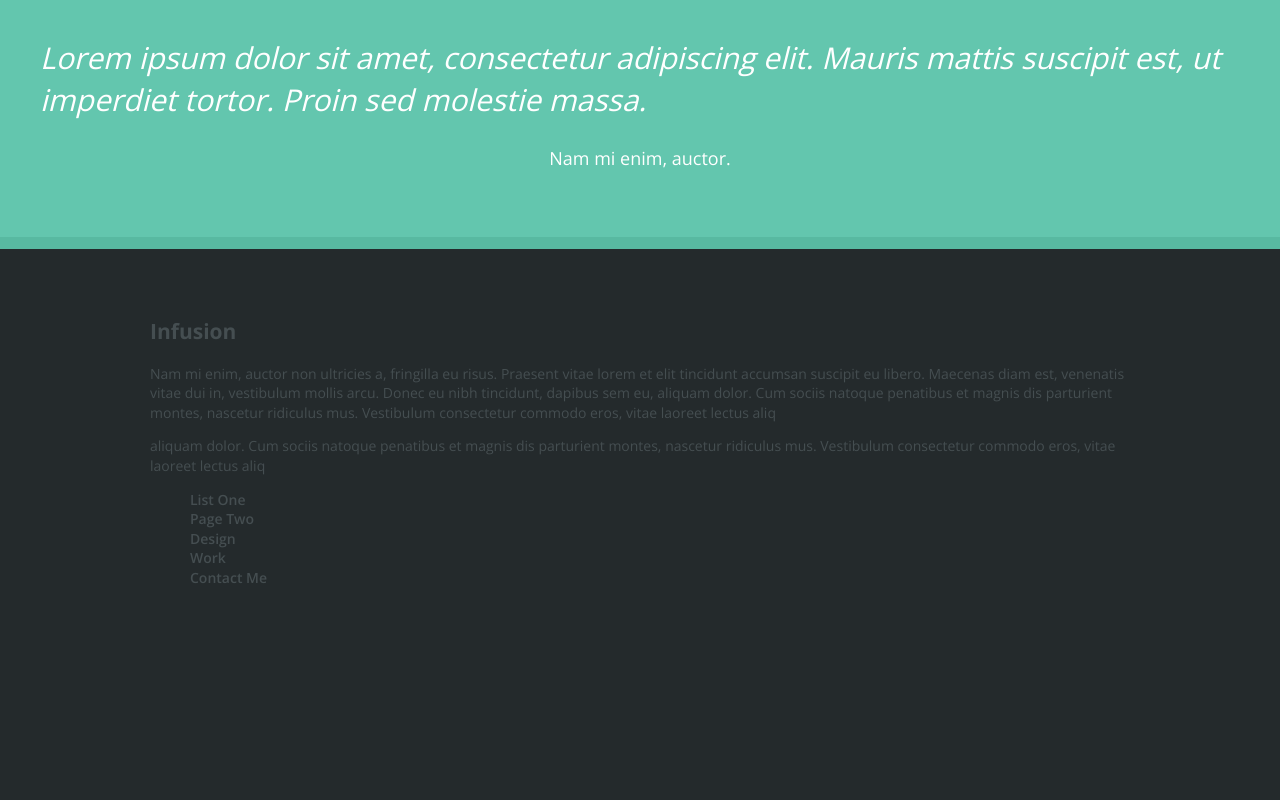
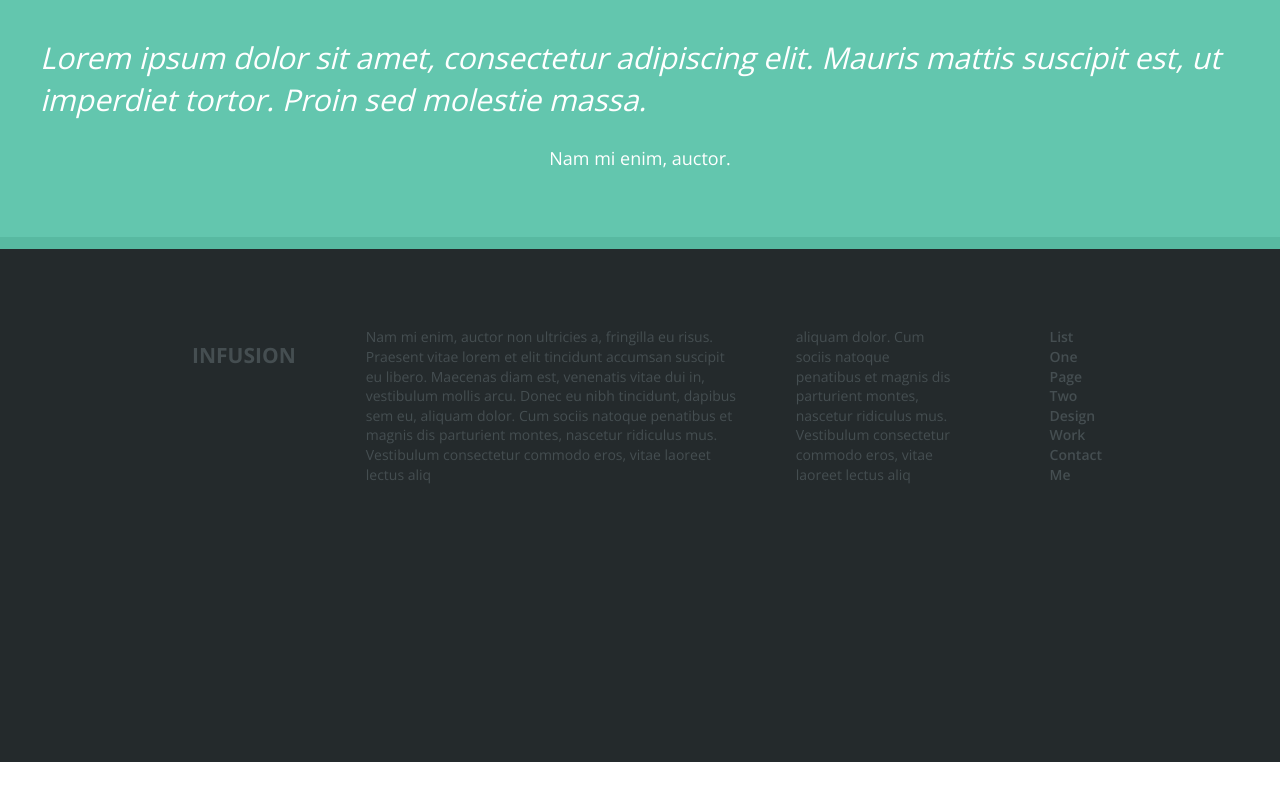
Before and after one commit to NatanLisboa/projeto-infusion, a plain HTML site: page index.html in a window 1280 px wide. Shown: the part 3190-3990 px from the top of the page. After the commit the page ends 3952 px from the top, so only its background shows below. Drawn offline with nearby package versions, Linux system fonts and the light colour scheme.

Commit message:
fix: Responsive CSS - footer

```diff
--- a/index.html
+++ b/index.html
@@ -177,7 +177,7 @@
 
         <footer class="footer">
           <div class="container">
-            <h2>Infusion</h2>
+            <h2 class="footer__logo">Infusion</h2>
 
             <p>Nam mi enim, auctor non ultricies a, fringilla eu risus. Praesent vitae lorem et elit tincidunt accumsan suscipit eu libero. Maecenas diam est, venenatis vitae dui in, vestibulum mollis arcu. Donec eu nibh tincidunt, dapibus sem eu, aliquam dolor. Cum sociis natoque penatibus et magnis dis parturient montes, nascetur ridiculus mus. Vestibulum consectetur commodo eros, vitae laoreet lectus aliq</p>
 
--- a/style/main.css
+++ b/style/main.css
@@ -281,6 +281,10 @@ img {
     text-decoration: none;
 }
 
+.footer__logo {
+    text-transform: uppercase;
+}
+
 @media screen and (min-width: 1024px) {
     .header {
         position: fixed;
@@ -331,4 +335,13 @@ img {
     .latest-articles__thumbs {
         grid-template-columns: repeat(6, 1fr);
     }
+
+    .footer .container {
+        display: flex;
+    }
+
+    .footer .container > * {
+        margin: 2em;
+    }
+
 }
```
